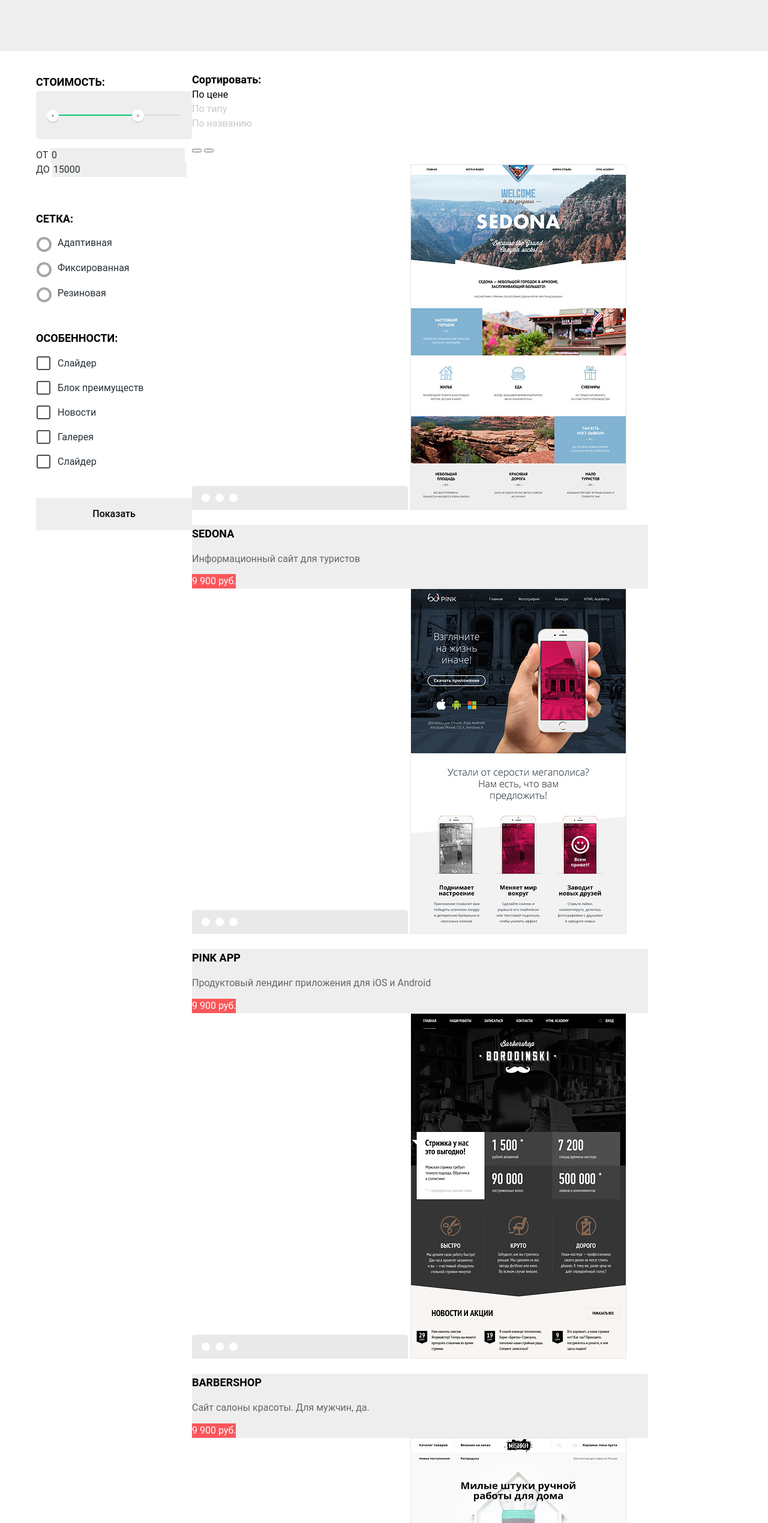
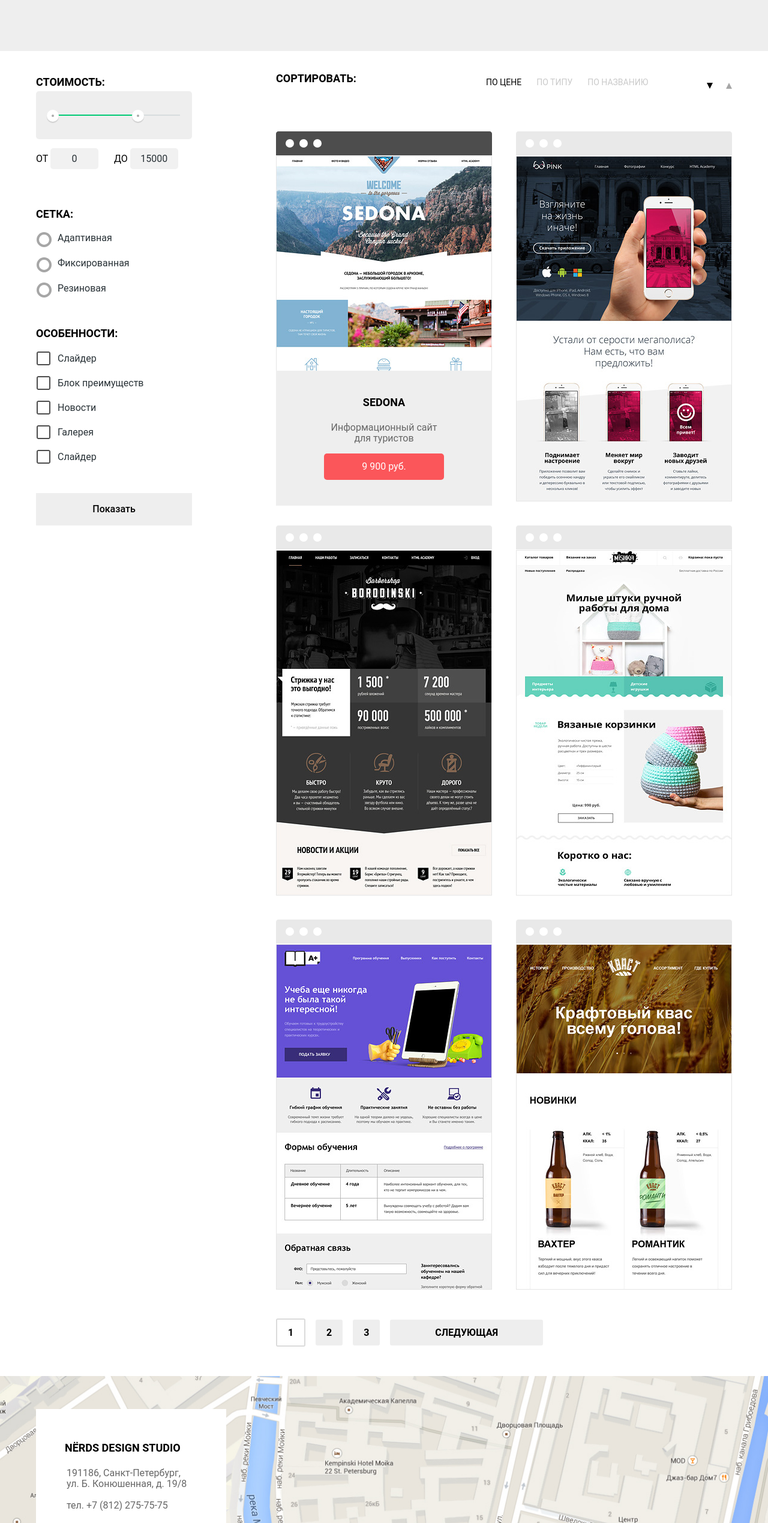
Before and after one commit to jewi1/nerds, a plain HTML site: page catalog.html in a window 1280 px wide. Shown: the part 261-2800 px from the top of the page at 60% size. Drawn offline with Linux system fonts and the light colour scheme.

Commit message:
доделал вёрстку сайта

```diff
--- a/catalog.html
+++ b/catalog.html
@@ -135,7 +135,7 @@
                         <b>Сортировать:</b>
                         <ul class="sort-list">
                             <li>
-                                <a class="sort-item-current" href="#">По цене</a>
+                                <span class="sort-item-current" href="#">По цене</span>
                             </li>
                             <li>
                                 <a href="#">По типу</a>
@@ -165,7 +165,8 @@
                                     height="576">
                                 <div class="description">
                                     <h3>Sedona</h3>
-                                    <p class="description-text">Информационный сайт для туристов</p>
+                                    <p class="description-text">Информационный сайт<br>
+                                        для туристов</p>
                                     <span class="item-price button button-item-price">9 900 руб.</span>
                                 </div>
                             </a>
@@ -181,7 +182,8 @@
                                     height="576">
                                 <div class="description">
                                     <h3>Pink app</h3>
-                                    <p class="description-text">Продуктовый лендинг приложения для iOS и Android</p>
+                                    <p class="description-text">Продуктовый лендинг<br>
+                                        приложения для iOS и Android</p>
                                     <span class="item-price button button-item-price">9 900 руб.</span>
                                 </div>
                             </a>
@@ -197,7 +199,8 @@
                                     height="576">
                                 <div class="description">
                                     <h3>Barbershop</h3>
-                                    <p class="description-text">Сайт салоны красоты. Для мужчин, да.</p>
+                                    <p class="description-text">Сайт салоны красоты. <br>
+                                        Для мужчин, да.</p>
                                     <span class="item-price button button-item-price">9 900 руб.</span>
                                 </div>
                             </a>
@@ -213,7 +216,8 @@
                                     height="576">
                                 <div class="description">
                                     <h3>Mishka</h3>
-                                    <p class="description-text">Интернет-магазин вязаных игрушек</p>
+                                    <p class="description-text">Интернет-магазин<br>
+                                        вязаных игрушек</p>
                                     <span class="item-price button button-item-price">9 900 руб.</span>
                                 </div>
                             </a>
@@ -229,7 +233,8 @@
                                     height="576">
                                 <div class="description">
                                     <h3>A Plus</h3>
-                                    <p class="description-text">Лендинг курсов повышения квалификации</p>
+                                    <p class="description-text">Лендинг курсов повышения<br>
+                                        квалификации</p>
                                     <span class="item-price button button-item-price">9 900 руб.</span>
                                 </div>
                             </a>
@@ -245,14 +250,15 @@
                                     height="576">
                                 <div class="description">
                                     <h3>Кваст</h3>
-                                    <p class="description-text">Промо-сайт производителя крафтового кваса</p>
+                                    <p class="description-text">Промо-сайт производителя<br>
+                                        крафтового кваса</p>
                                     <span class="item-price button button-item-price">9 900 руб.</span>
                                 </div>
                             </a>
                         </li>
                     </ul>
                     <ul class="pagination-list">
-                        <li class="pagination-item">
+                        <li class="pagination-item pagination-item-current">
                             <a href="">1</a>
                         </li>
                         <li class="pagination-item">
--- a/css/style.css
+++ b/css/style.css
@@ -117,7 +117,7 @@ input[type="radio"].visually-hidden {
     padding: 0;
     margin-right: 244px;
 
-    font-weight: 500;
+    font-weight: 600;
     line-height: 30px;
     text-transform: uppercase;
 }
@@ -148,7 +148,7 @@ input[type="radio"].visually-hidden {
     margin: 0;
     padding: 0;
 
-    font-weight: 500;
+    font-weight: 600;
     line-height: 30px;
     text-transform: uppercase;
 }
@@ -421,10 +421,36 @@ input[type="radio"].visually-hidden {
 
 .advantages-button-green {
     background-color: #00ca74;
+    transition-duration: 0.2s;
+}
+
+.advantages-button-green:hover,
+.advantages-button-green:focus {
+    background-color: #00bc6c;
+    transition-duration: 0.2s;
+}
+
+.advantages-button-green:active {
+    background-color: #00aa62;
+    color: #4dc491;
+    transition-duration: 0.2s;
 }
 
 .advantages-button-yellow {
     background-color: #efc84a;
+    transition-duration: 0.2s;
+}
+
+.advantages-button-yellow:hover,
+.advantages-button-yellow:focus {
+    background-color: #eab534;
+    transition-duration: 0.2s;
+}
+
+.advantages-button-yellow:active {
+    background-color: #e5a722;
+    color: #edc265;
+    transition-duration: 0.2s;
 }
 
 
@@ -566,6 +592,25 @@ input[type="radio"].visually-hidden {
             justify-content: space-evenly;
 }
 
+.partner-item {
+    position: relative;
+}
+
+.partner-item a {
+    opacity: 0.2;
+    transition-duration: 0.2s;
+}
+
+.partner-item a:hover {
+    opacity: 1;
+    transition-duration: 0.2s;
+}
+
+.partner-item a:active {
+    opacity: 0.1;
+    transition-duration: 0.2s;
+}
+
 .map {
     background-image: url(../img/footer-map.jpg);
     background-size: cover;
@@ -610,6 +655,20 @@ input[type="radio"].visually-hidden {
     border-radius: 5px;
 }
 
+.write-button:hover,
+.write-button:focus {
+    background-color: #e74246;
+    -webkit-transition-duration: 0.2s;
+            transition-duration: 0.2s;
+}
+
+.write-button:active {
+    background-color: #d7373b;
+    color: #e48789;
+    -webkit-transition-duration: 0.2s;
+            transition-duration: 0.2s;
+}
+
 .main-footer {
     padding-bottom: 50px;
 }
@@ -650,6 +709,11 @@ input[type="radio"].visually-hidden {
 
 .social-item a {
     padding: 30px;
+}
+
+.social-item:hover {
+    background-color: #e74246;
+    transition-duration: 0.2s;
 }
 
 .social-slogan b {
@@ -801,6 +865,7 @@ input[type="radio"].visually-hidden {
 .catalog-columns .container {
     display: -webkit-box;
     display: flex;
+    justify-content: space-between;
 }
 
 .template-filter {
@@ -839,20 +904,30 @@ input[type="radio"].visually-hidden {
     margin-bottom: 55px;
 }
 
-.price label {
+.price-controls {
+    font-size: 0;
+}
+
+.price-controls label {
+    display: inline-block;
+    width: 50%;
+
     font-size: 16px;
-    line-height: 22px;
-    color: #283136;
     text-transform: uppercase;
 }
 
-.price input {
-    font: inherit;
+.price-controls input {
+    width: 60px;
+    padding: 8px 10px;
+
+    font-family: Roboto, Arial, sans-serif;
     font-size: 16px;
-    line-height: 22px;
+    text-align: center;
     color: #283136;
+
     border: none;
-    background-color: #eeeeee;
+    border-radius: 5px;
+    background-color: #f1f1f1;
 }
 
 .range-controls {
@@ -897,6 +972,8 @@ input[type="radio"].visually-hidden {
     background-color: #ababab;
     border-radius: 50%;
     box-shadow: 0 2px 1px 0 #cfcfcf;
+
+    cursor: pointer;
 }
 
 .range-controls .toggle-min {
@@ -906,6 +983,7 @@ input[type="radio"].visually-hidden {
 .range-controls .toggle-max {
     left: 160px;
 }
+
 
 .filter-option {
     margin-bottom: 17px;
@@ -1049,44 +1127,127 @@ input[type="radio"].visually-hidden {
     width: 760px;
 }
 
+.catalog-sort {
+    display: flex;
+    margin-bottom: 55px;
+}
+
 .catalog-sort b {
     font-size: 18px;
     line-height: 18px;
     font-weight: 700;
+    margin-right: auto;
+    text-transform: uppercase;
 }
 
-.catalog-sort ul {
-    list-style: none;
-    margin: 0;
-    padding: 0;
-}
 
 .sort-list {
     list-style: none;
     margin: 0;
     padding: 0;
+
+    width: 320px;
+    display: flex;
+
+    margin-right: 48px;
+
+    text-transform: uppercase;
+
+    font-size: 14px;
+    line-height: 30px;
+}
+
+.sort-list li {
+    margin-right: 25px;
+}
+
+.sort-list li:last-child {
+    margin-right: 0;
 }
 
 .sort-list a {
     color: #cacaca;
 }
 
+.sort-list a:hover {
+    color: #666666;
+}
+
+.sort-list a:active {
+    color: #000000;
+}
+
 .sort-list .sort-item-current {
     color: #000000;
+}
+
+.sort-buttons {
+    width: 42px;
+    display: flex;
+    justify-content: space-between;
+}
+
+.sort-buttons .sort-button-down,
+.sort-buttons .sort-button-up {
+    width: 0;
+    height: 0;
+    padding: 0;
+    border-style: solid;
+    border-width: 10px 5.5px 0;
+    border-color: #010101 #ffffff #ffffff;
+}
+
+.sort-buttons .sort-button-up {
+    margin: 0;
+    border-width: 0 5.5px 10px;
+    border-color: #ffffff #ffffff #a6a6a6;
 }
 
 .catalog-list {
     list-style: none;
     margin: 0;
     padding: 0;
+
+    width: 760px;
+    display: flex;
+    flex-wrap: wrap;
+    justify-content: space-between;
+}
+
+.catalog-item {
+    width: 360px;
+    margin-bottom: 33px;
+    position: relative;
+}
+
+.catalog-item:first-child path {
+    fill: #4d4d4d;
 }
 
 .catalog-item path {
     fill: #e9e9e9;
 }
 
+.catalog-item:hover path {
+    fill: #4d4d4d;
+}
+
+.catalog-item img {
+    margin-top: -6px;
+}
+
+.catalog-item:not(:first-child) .description {
+    display: none;
+}
+
 .description {
     background-color: #eeeeee;
+    width: 360px;
+    min-height: 165px;
+    text-align: center;
+    padding: 20px 0 40px;
+    position: absolute;
+    bottom: 0;
 }
 
 .description h3 {
@@ -1103,18 +1264,57 @@ input[type="radio"].visually-hidden {
     line-height: 18px;
 }
 
+.catalog-item:not(:first-child):hover .description {
+    display: block;
+}
+
+.button-item-price {
+    width: 200px;
+    padding: 10px 0;
+    border-radius: 5px;
+}
+
 .pagination-list {
     list-style: none;
     margin: 0;
     padding: 0;
+    margin-top: 20px;
+    margin-bottom: 60px;
+
+    display: flex;
+    justify-content: space-between;
+    width: 445px;
 }
 
 .pagination-item a {
     background-color: #eeeeee;
     text-align: center;
     vertical-align: middle;
+    color: #000000;
+    font-weight: 600;
+    line-height: 18px;
+
+    padding: 12px 18px;
+    border-radius: 3px;
 }
 
-.pagination-item a {
-    color: #000000;
+.pagination-item a:hover {
+    background-color: #dfdfdf;
+    transition-duration: 0.2s;
 }
+
+.pagination-item a:active {
+    background-color: #d5d5d5;
+    transition-duration: 0.2s;
+}
+
+.pagination-item:last-child a {
+    padding: 12px 75px;
+    text-transform: uppercase;
+    font-weight: 600;
+}
+
+.pagination-item-current a{
+    background-color: #ffffff;
+    border: 2px solid #dbdbdb;
+}
```
Also changed, not shown: img/borodinski-logo.png, img/htmlacademy-logo.png, img/mishka-logo.png, img/pink-logo.png.
